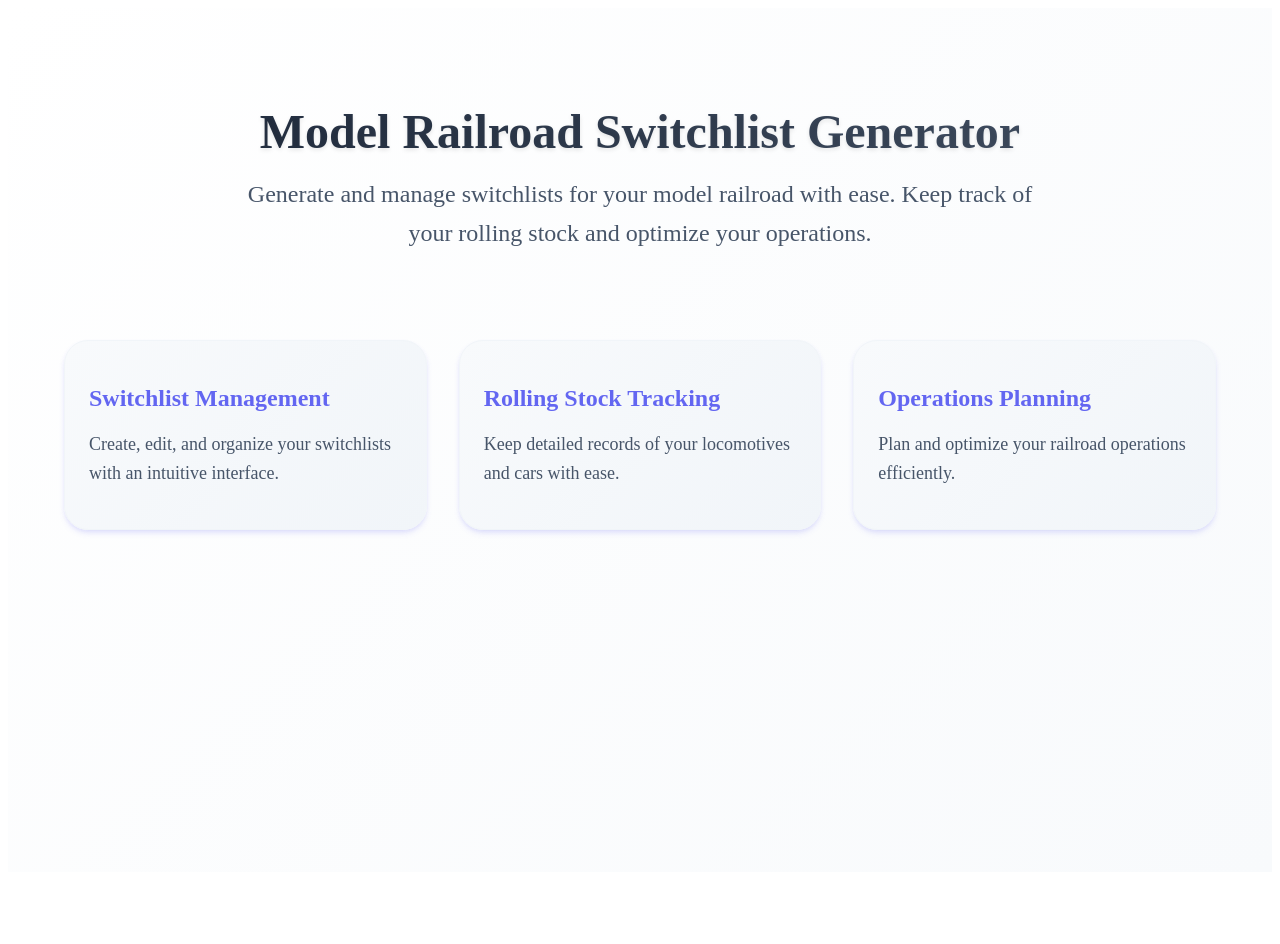
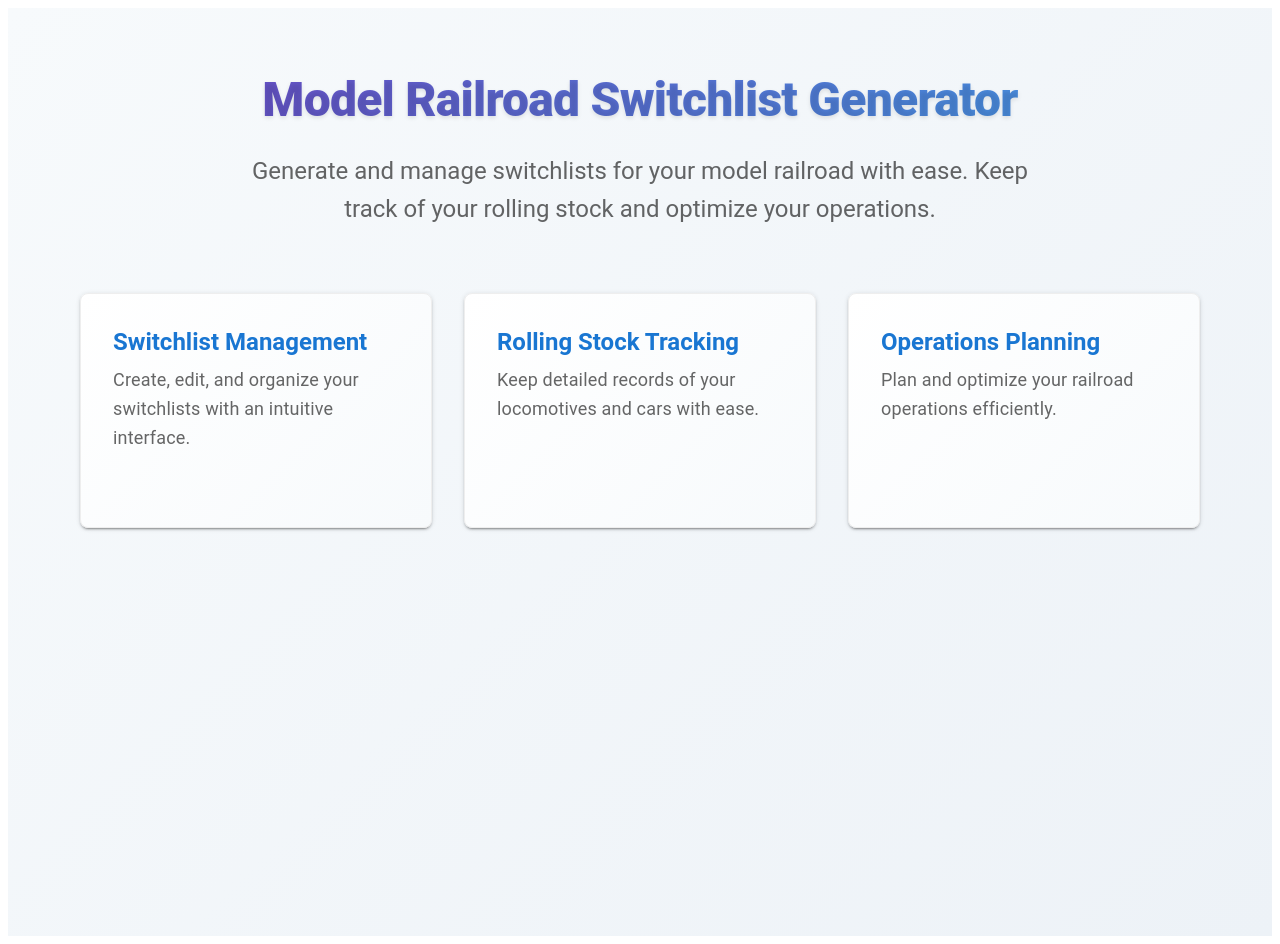
Before and after one commit to MyTurnyet/switch-this, a Next.js app: page / in a window 1280 px wide. Before the commit the page ends 880 px from the top, so only its background shows below. Built offline with nearby package versions, Linux system fonts and the light colour scheme.

Commit message:
refactor: convert home page to use Material-UI components

```diff
--- a/src/app/components/FeatureCard.tsx
+++ b/src/app/components/FeatureCard.tsx
@@ -1,71 +1,62 @@
 'use client';
 
-import React from 'react';
-import { theme } from '../theme';
+import React, { useState } from 'react';
+import { Card, CardContent, Typography } from '@mui/material';
 
 interface FeatureCardProps {
   title: string;
   description: string;
 }
 
-export const FeatureCard: React.FC<FeatureCardProps> = ({ title, description }) => (
-  <div
+export const FeatureCard: React.FC<FeatureCardProps> = ({ title, description }) => {
+  const [isHovered, setIsHovered] = useState(false);
+
+  return (
+    <Card
       data-testid="feature-card"
-    style={{
-      background: theme.colors.background.gradient,
-      padding: theme.spacing.lg,
-      borderRadius: theme.borderRadius.lg,
-      boxShadow: theme.shadows.md,
-      border: `1px solid ${theme.colors.background.tertiary}`,
+      sx={{
+        p: 2,
+        borderRadius: 2,
+        boxShadow: isHovered ? 8 : 2,
+        transform: isHovered ? 'translateY(-8px)' : 'translateY(0)',
         transition: 'all 0.3s ease-in-out',
         position: 'relative',
-      overflow: 'hidden'
+        overflow: 'hidden',
+        background: isHovered
+          ? 'linear-gradient(135deg, #6B46C1 0%, #4299E1 100%)'
+          : 'linear-gradient(135deg, #ffffff 0%, #f7fafc 100%)',
+        border: '1px solid',
+        borderColor: isHovered ? 'primary.main' : 'grey.200',
+        height: '100%'
       }}
-    onMouseEnter={(e) => {
-      const target = e.currentTarget;
-      const titleElement = target.querySelector('h2');
-      const descElement = target.querySelector('p');
-
-      target.style.transform = 'translateY(-8px)';
-      target.style.boxShadow = theme.shadows.lg;
-      target.style.background = theme.colors.primary.gradient;
-
-      if (titleElement) titleElement.style.color = theme.colors.primary.contrast;
-      if (descElement) descElement.style.color = theme.colors.primary.contrast;
-    }}
-    onMouseLeave={(e) => {
-      const target = e.currentTarget;
-      const titleElement = target.querySelector('h2');
-      const descElement = target.querySelector('p');
-
-      target.style.transform = 'translateY(0)';
-      target.style.boxShadow = theme.shadows.md;
-      target.style.background = theme.colors.background.gradient;
-
-      if (titleElement) titleElement.style.color = theme.colors.primary.main;
-      if (descElement) descElement.style.color = theme.colors.text.secondary;
-    }}
+      onMouseEnter={() => setIsHovered(true)}
+      onMouseLeave={() => setIsHovered(false)}
     >
-    <h2
-      style={{
-        color: theme.colors.primary.main,
-        marginBottom: theme.spacing.md,
-        fontSize: '1.5rem',
-        fontWeight: '700',
+      <CardContent>
+        <Typography
+          variant="h5"
+          component="h2"
+          gutterBottom
+          sx={{
+            color: isHovered ? 'common.white' : 'primary.main',
+            fontWeight: 700,
             transition: 'color 0.3s ease-in-out'
           }}
         >
           {title}
-    </h2>
-    <p
-      style={{
-        color: theme.colors.text.secondary,
+        </Typography>
+        <Typography
+          variant="body1"
+          sx={{
+            color: isHovered ? 'common.white' : 'text.secondary',
             fontSize: '1.125rem',
-        lineHeight: '1.6',
+            lineHeight: 1.6,
             transition: 'color 0.3s ease-in-out'
           }}
         >
           {description}
-    </p>
-  </div>
+        </Typography>
+      </CardContent>
+    </Card>
   );
+};
--- a/src/app/page.tsx
+++ b/src/app/page.tsx
@@ -1,6 +1,8 @@
+'use client';
+
 import React from 'react';
+import { Container, Box, Typography } from '@mui/material';
 import { FeatureCard } from './components/FeatureCard';
-import { theme } from './theme';
 
 const features = [
   {
@@ -19,70 +21,72 @@ const features = [
 
 export default function Home() {
   return (
-    <main
-      style={{
+    <Box
+      component="main"
+      sx={{
         minHeight: '100vh',
-        background: `linear-gradient(135deg, ${theme.colors.background.primary} 0%, ${theme.colors.background.secondary} 100%)`,
-        padding: theme.spacing.xl
+        background: 'linear-gradient(135deg, #F7FAFC 0%, #EDF2F7 100%)',
+        py: 8
       }}
     >
-      <div
-        style={{
-          maxWidth: '1200px',
-          margin: '0 auto'
-        }}
-      >
-        <div
-          style={{
-            marginBottom: theme.spacing.xl,
+      <Container maxWidth="lg">
+        <Box
+          sx={{
+            mb: 8,
             textAlign: 'center',
-            padding: theme.spacing.xl
+            px: 4
           }}
         >
-          <h1
-            style={{
-              background: theme.colors.text.gradient,
+          <Typography
+            variant="h1"
+            component="h1"
+            sx={{
+              background: 'linear-gradient(135deg, #6B46C1 0%, #4299E1 100%)',
               WebkitBackgroundClip: 'text',
               WebkitTextFillColor: 'transparent',
               backgroundClip: 'text',
-              fontSize: '3rem',
-              fontWeight: '800',
-              marginBottom: theme.spacing.md,
+              fontSize: { xs: '2.5rem', md: '3rem' },
+              fontWeight: 800,
+              mb: 3,
               textShadow: '0 2px 4px rgba(0, 0, 0, 0.1)'
             }}
           >
             Model Railroad Switchlist Generator
-          </h1>
-          <p
-            style={{
-              color: theme.colors.text.secondary,
-              fontSize: '1.5rem',
+          </Typography>
+          <Typography
+            variant="h5"
+            color="text.secondary"
+            sx={{
               maxWidth: '800px',
-              margin: '0 auto',
-              lineHeight: '1.6'
+              mx: 'auto',
+              lineHeight: 1.6
             }}
           >
             Generate and manage switchlists for your model railroad with ease. Keep track of your rolling stock and optimize your operations.
-          </p>
-        </div>
+          </Typography>
+        </Box>
 
-        <div
-          style={{
+        <Box
+          sx={{
             display: 'grid',
-            gridTemplateColumns: 'repeat(auto-fit, minmax(300px, 1fr))',
-            gap: theme.spacing.xl,
-            padding: theme.spacing.lg
+            gridTemplateColumns: {
+              xs: '1fr',
+              md: 'repeat(3, 1fr)'
+            },
+            gap: 4,
+            px: 2
           }}
         >
           {features.map((feature, index) => (
-            <FeatureCard
-              key={index}
-              title={feature.title}
-              description={feature.description}
-            />
+            <Box key={index}>
+              <FeatureCard
+                title={feature.title}
+                description={feature.description}
+              />
+            </Box>
           ))}
-        </div>
-      </div>
-    </main>
+        </Box>
+      </Container>
+    </Box>
   );
 }
```
Also changed, not shown: 2 other files (tests, documents, lock files or other folders). Lines whose indentation alone changed are shown as unchanged.
